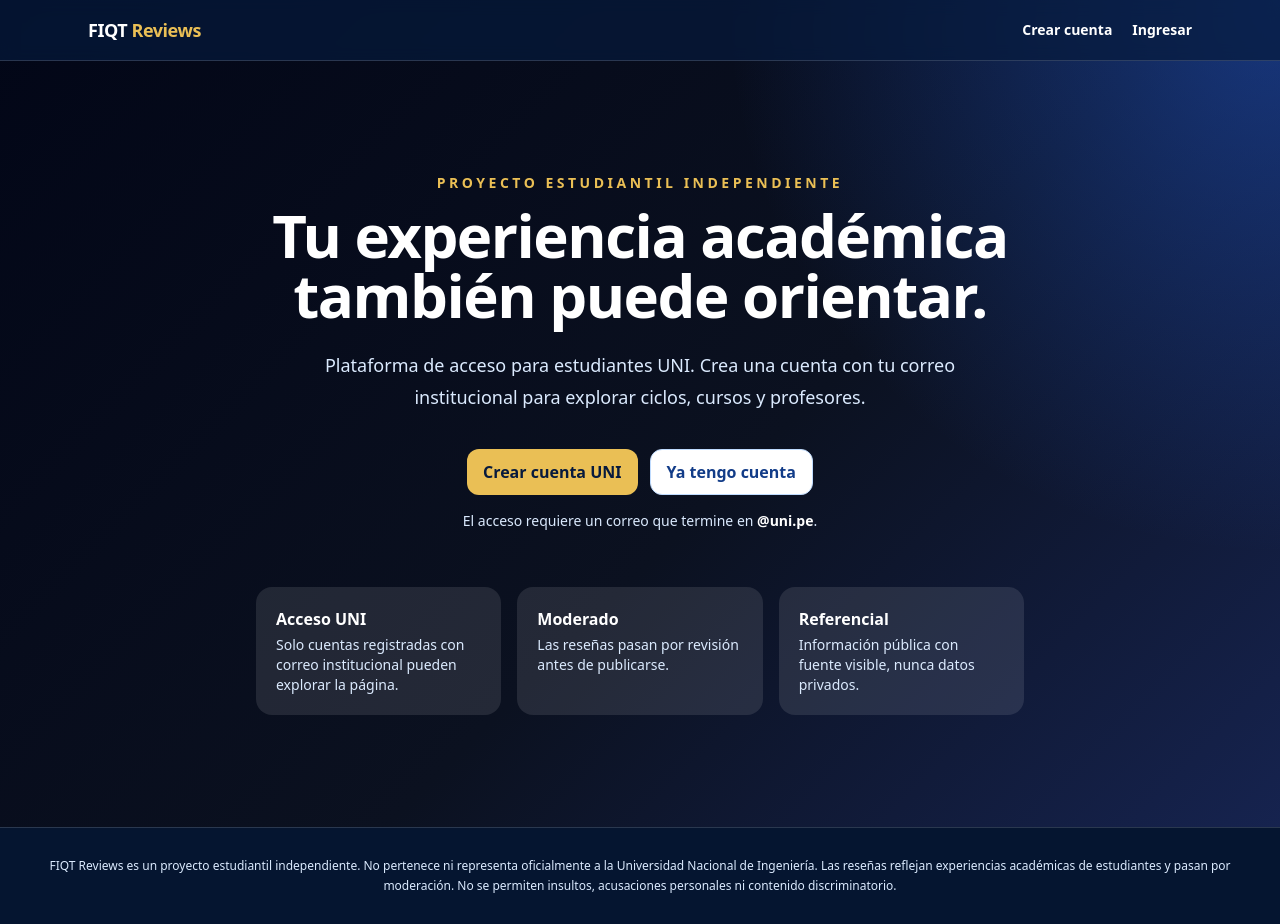
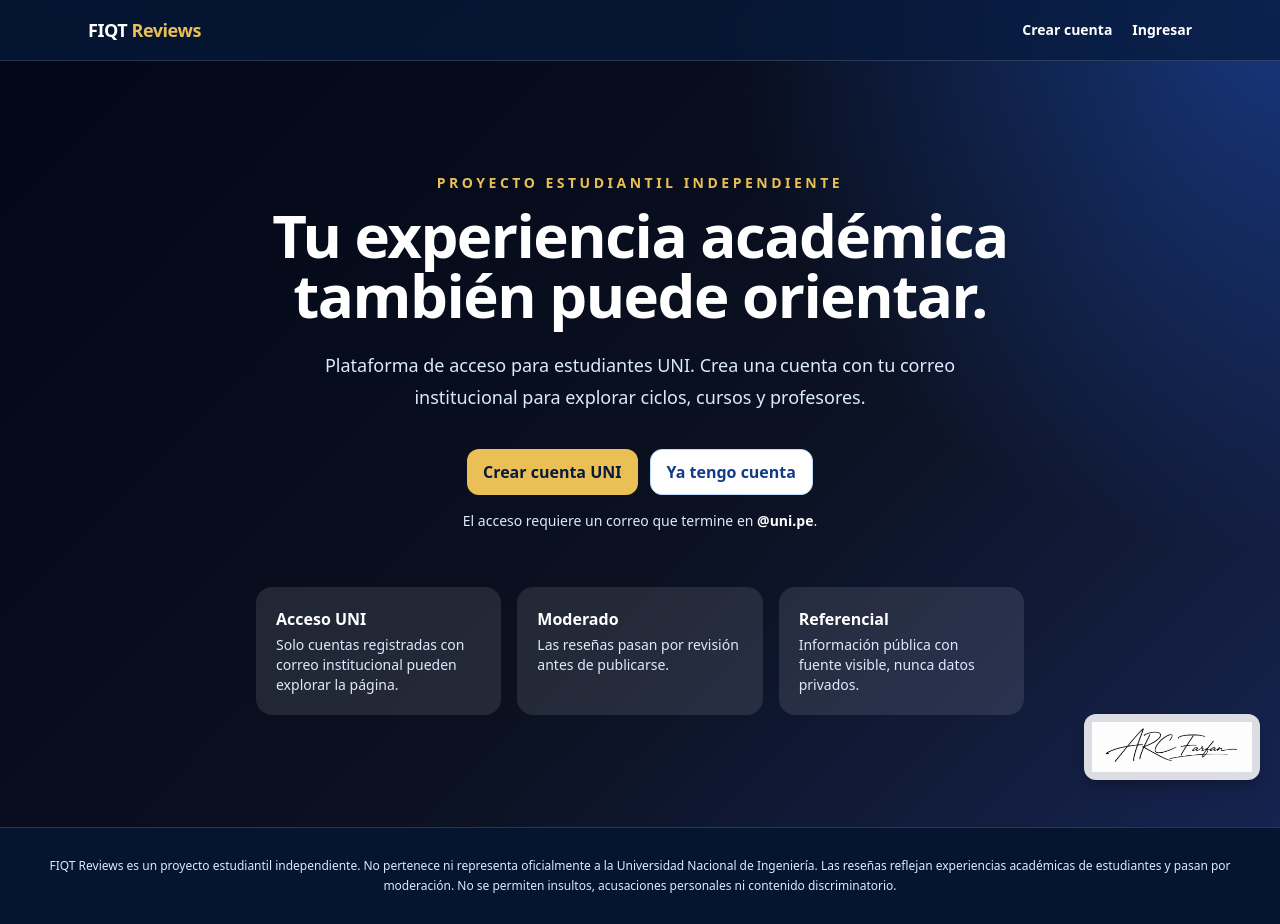
Before and after one commit to alvarocacedaf-dev/fiqt-reviews, a Next.js app: page / in a window 1280 px wide. Built offline with nearby package versions, Linux system fonts and the light colour scheme; no server answers.

Commit message:
Agregar firma fija en la pagina

```diff
--- a/app/layout.tsx
+++ b/app/layout.tsx
@@ -1,8 +1,20 @@
 import './globals.css';
 import { Footer } from '@/components/Footer';
 import { Header } from '@/components/Header';
+import { SignatureMark } from '@/components/SignatureMark';
 
 export const metadata = { title: 'FIQT Reviews', description: 'Reseñas académicas independientes para FIQT.' };
 export default function RootLayout({ children }: Readonly<{ children: React.ReactNode }>) {
-  return <html lang="es"><body><div className="page-shell"><Header /><main className="mx-auto min-h-[78vh] max-w-6xl px-4 py-8 sm:px-6">{children}</main><Footer /></div></body></html>;
+  return (
+    <html lang="es">
+      <body>
+        <div className="page-shell">
+          <Header />
+          <main className="mx-auto min-h-[78vh] max-w-6xl px-4 py-8 sm:px-6">{children}</main>
+          <Footer />
+          <SignatureMark />
+        </div>
+      </body>
+    </html>
+  );
 }
--- /dev/null
+++ b/components/SignatureMark.tsx
@@ -0,0 +1,11 @@
+export function SignatureMark() {
+  return (
+    <div className="pointer-events-none fixed bottom-3 right-3 z-40 rounded-xl bg-white/85 p-1.5 shadow-lg shadow-black/20 backdrop-blur-sm sm:bottom-5 sm:right-5 sm:p-2">
+      <img
+        src="/arc-farfan-signature.png"
+        alt="Firma ARC Farfan"
+        className="h-auto w-28 select-none sm:w-40"
+      />
+    </div>
+  );
+}
```
Also changed, not shown: public/arc-farfan-signature.png (added).
